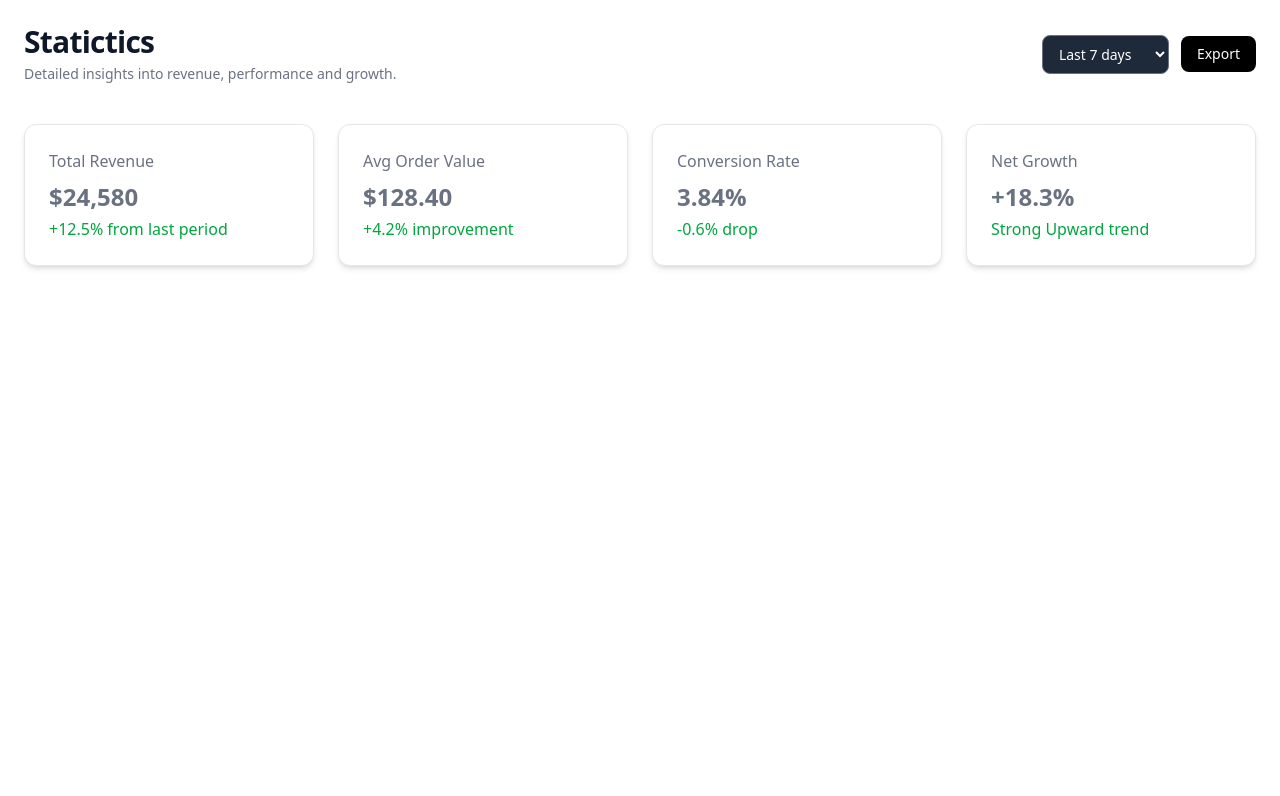
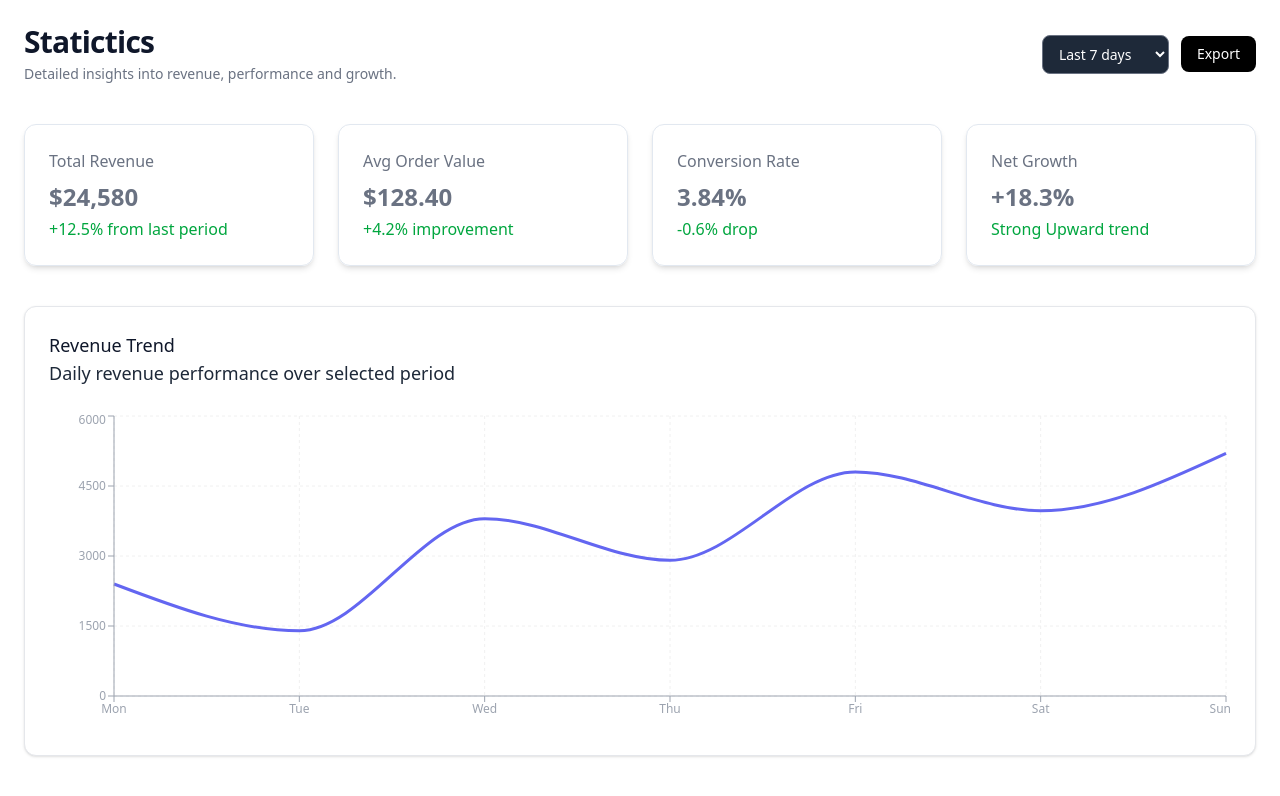
Before and after one commit to Engr-Shegez/metricly, a Next.js app: page /statistics in a window 1280 px wide. Shown: the top 796 px of the page. Built offline with nearby package versions, Linux system fonts and the light colour scheme.

Commit message:
added revenue trend card for line chart

```diff
--- a/src/app/dashboard/page.tsx
+++ b/src/app/dashboard/page.tsx
@@ -107,7 +107,7 @@ const DashboardPage = () => {
       </div>
 
       {/* KPI Grid */}
-      <div className="grid grid-cols-1 md:grid-cols-2 lg:grid-cols_4 gap-y-9 gap-x-9 ">
+      <div className="grid grid-cols-1 md:grid-cols-2 lg:grid-cols_4 gap-y-9 gap-x-9    ">
         <KPICard
           title="Total Revenue"
           value={`$${totalRevenue.toLocaleString()}`}
--- a/src/app/statistics/page.tsx
+++ b/src/app/statistics/page.tsx
@@ -1,6 +1,25 @@
+"use client";
 import React from "react";
+import {
+  LineChart,
+  Line,
+  XAxis,
+  YAxis,
+  CartesianGrid,
+  Tooltip,
+  ResponsiveContainer,
+} from "recharts";
 
 const StatisticsPage = () => {
+  const revenueData = [
+    { day: "Mon", revenue: 2400 },
+    { day: "Tue", revenue: 1398 },
+    { day: "Wed", revenue: 3800 },
+    { day: "Thu", revenue: 2908 },
+    { day: "Fri", revenue: 4800 },
+    { day: "Sat", revenue: 3970 },
+    { day: "Sun", revenue: 5200 },
+  ];
   return (
     <div className="p-6 space-y-10">
       {/* Header */}
@@ -28,7 +47,7 @@ const StatisticsPage = () => {
       {/* KPI ROW */}
       <div className="grid grid-cols-1 sm:grid-cols-2 xl:grid-cols-4 gap-6">
         {/* Revenue */}
-        <div className="p-6 bg-white rounded-xl border border-gray-200 shadow-md">
+        <div className="p-6  rounded-xl border  shadow-md">
           <p className="text-md text-gray-500">Total Revenue</p>
           <h2 className="mt-2 text-2xl text-gray-500  font-semibold">
             $24,580
@@ -38,7 +57,7 @@ const StatisticsPage = () => {
           </p>
         </div>
         {/* AOV */}
-        <div className="p-6 bg-white rounded-xl border border-gray-200 shadow-md">
+        <div className="p-6 rounded-xl border  shadow-md">
           <p className="text-md text-gray-500">Avg Order Value</p>
           <h2 className="mt-2 text-2xl text-gray-500  font-semibold">
             $128.40
@@ -48,13 +67,13 @@ const StatisticsPage = () => {
           </p>
         </div>
         {/* Conversion */}
-        <div className="p-6 bg-white rounded-xl border border-gray-200 shadow-md">
+        <div className="p-6  rounded-xl border  shadow-md">
           <p className="text-md text-gray-500">Conversion Rate</p>
           <h2 className="mt-2 text-2xl text-gray-500  font-semibold">3.84%</h2>
           <p className="mt-1 text-md text-green-600 font-medium">-0.6% drop</p>
         </div>
         {/* Growth */}
-        <div className="p-6 bg-white rounded-xl border border-gray-200 shadow-md">
+        <div className="p-6  rounded-xl border  shadow-md">
           <p className="text-md text-gray-500">Net Growth</p>
           <h2 className="mt-2 text-2xl text-gray-500  font-semibold">+18.3%</h2>
           <p className="mt-1 text-md text-green-600 font-medium">
@@ -62,6 +81,36 @@ const StatisticsPage = () => {
           </p>
         </div>
       </div>
+      {/* Revenue Trend */}
+      <div className="bg-white border border-gray-200 rounded-xl shadow-sm p-6 space-y-6">
+        <div className="flex items-center justify-between">
+          <div>
+            <h2 className="text-lg font-sembold"> Revenue Trend</h2>
+            <p className="text-lg text-gray-800">
+              Daily revenue performance over selected period
+            </p>
+          </div>
+        </div>
+        {/* Chart */}
+        <div className="h-80">
+          <ResponsiveContainer width="100%" height="100%">
+            <LineChart data={revenueData}>
+              <CartesianGrid strokeDasharray="3 3" stroke="#f0f0f0" />
+              <XAxis dataKey="day" stroke="#9ca3af" fontSize={12} />
+              <YAxis stroke="#9ca3af" fontSize={12} />
+              <Tooltip />
+              <Line
+                type="monotone"
+                dataKey="revenue"
+                stroke="#6366f1"
+                strokeWidth={3}
+                dot={false}
+              />
+            </LineChart>
+          </ResponsiveContainer>
+        </div>
+      </div>
+      {/* Secondary Analytics */}
     </div>
   );
 };
--- a/src/components/ui/KPICard.tsx
+++ b/src/components/ui/KPICard.tsx
@@ -8,7 +8,7 @@ type KPICardProps = {
 
 const KPICardProps = ({ title, value, trend }: KPICardProps) => {
   return (
-    <div className="rounded-lg border lg:w-158 p-6 ">
+    <div className="rounded-lg shadow-md border lg:w-158 p-6 ">
       <p>{title}</p>
 
       <h2 className="text-2xl font-semibold mt-2">{value}</h2>
```
